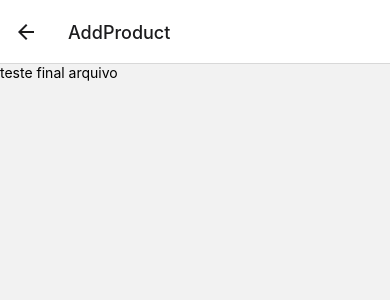
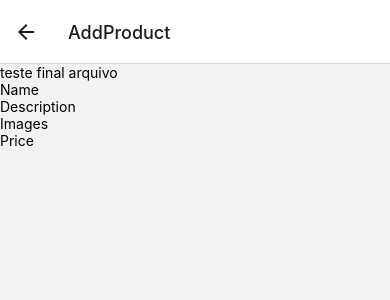
Before and after one commit to RHamudi/project-promo-front, a React Native app: screen /AddProduct in a window 390 px wide. Shown: the top 300 px of the page. Built offline with nearby package versions, Linux system fonts and the light colour scheme; no server answers.

Commit message:
Add form inputs for creating a product
Added form inputs for Name, Description, Images, and Price in the CreateProduct component.

```diff
--- a/src/Pages/CreateProduct/index.js
+++ b/src/Pages/CreateProduct/index.js
@@ -1,9 +1,29 @@
-import { Text, View } from "react-native";
+import { useState } from "react";
+import { Text, TextInput, View } from "react-native";
 
 export default function CreateProduct(){
+    const [Name, setName] = useState();
+    const [Description, setDescription] = useState();
+    const [Images, setImages] = useState();
+    const [Price, setPrice] = useState();
+
+
     return (
         <View >
             <Text>teste final arquivo</Text>
+            <TextInput
+            placeholder="Name"
+            />
+            <TextInput
+            placeholder="Description"
+            />
+            <TextInput
+            placeholder="Images"
+            />
+            <TextInput
+            placeholder="Price"
+            />
+
         </View>
     )
 }
```
